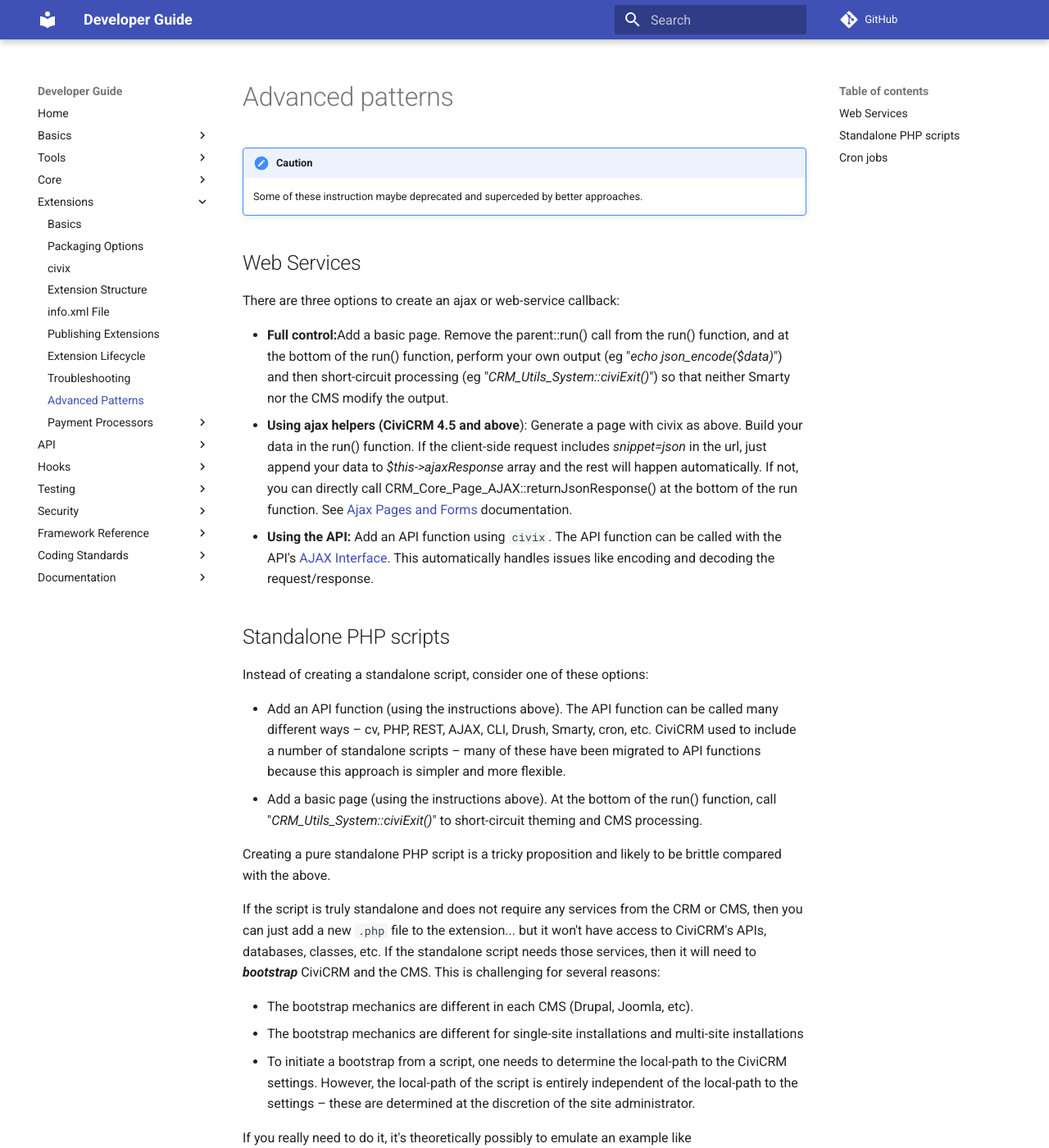
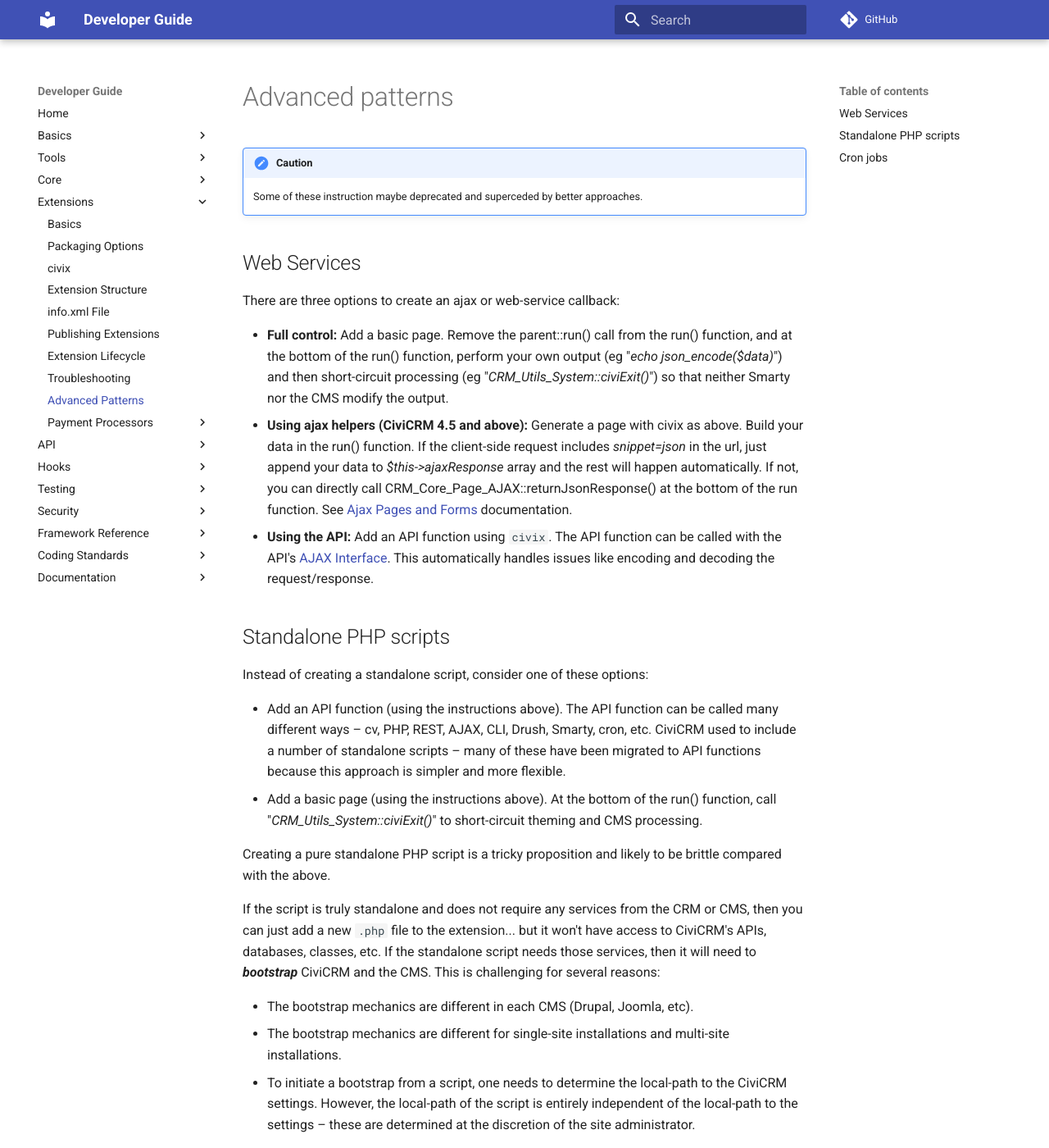
Before and after one commit to civicrm/civicrm-dev-docs, an MkDocs documentation site: the page built from docs/extensions/advanced.md, in a window 1280 px wide and 1400 px high. Shown: the whole window at 82% size. Built offline with MkDocs 1.6.1 and Material for MkDocs 9.7.7, drawn with Linux system fonts in a browser that asks for light colours; comment, search, counter and statistics services are not loaded; old or Windows-style settings are respelled for this version of MkDocs.

```diff
--- a/docs/extensions/advanced.md
+++ b/docs/extensions/advanced.md
@@ -7,73 +7,29 @@
 
 There are three options to create an ajax or web-service callback:
 
--   **Full control:**Add a basic page. Remove the parent::run() call
-    from the run() function, and at the bottom of the run() function,
-    perform your own output (eg "*echo json\_encode($data)*") and then
-    short-circuit processing (eg "*CRM\_Utils\_System::civiExit()*") so
-    that neither Smarty nor the CMS modify the output.
--   **Using ajax helpers (CiviCRM 4.5 and above**): Generate a page with
-    civix as above. Build your data in the run() function. If the
-    client-side request includes *snippet=json* in the url, just append
-    your data to *$this-\>ajaxResponse* array and the rest will happen
-    automatically. If not, you can directly call
-    CRM\_Core\_Page\_AJAX::returnJsonResponse() at the bottom of the run
-    function. See [Ajax Pages and Forms](/framework/ajax.md)
-    documentation.
--   **Using the API:** Add an API function using `civix`.
-    The API function can be called with the API's [AJAX Interface](/api/interfaces.md#ajax).
-    This automatically handles issues like encoding and decoding the
-    request/response.
+-    **Full control:** Add a basic page. Remove the parent::run() call from the run() function, and at the bottom of the run() function, perform your own output (eg "*echo json\_encode($data)*") and then short-circuit processing (eg "*CRM\_Utils\_System::civiExit()*") so that neither Smarty nor the CMS modify the output.
+-    **Using ajax helpers (CiviCRM 4.5 and above):** Generate a page with civix as above. Build your data in the run() function. If the client-side request includes *snippet=json* in the url, just append your data to *$this-\>ajaxResponse* array and the rest will happen automatically. If not, you can directly call CRM\_Core\_Page\_AJAX::returnJsonResponse() at the bottom of the run function. See [Ajax Pages and Forms](/framework/ajax.md) documentation.
+-    **Using the API:** Add an API function using `civix`. The API function can be called with the API's [AJAX Interface](/api/interfaces.md#ajax). This automatically handles issues like encoding and decoding the request/response.
 
 ## Standalone PHP scripts
 
 Instead of creating a standalone script, consider one of these options:
 
--   Add an API function (using the instructions above). The API function
-    can be called many different ways – cv, PHP, REST, AJAX, CLI, Drush,
-    Smarty, cron, etc. CiviCRM used to include a number of standalone
-    scripts – many of these have been migrated to API functions because
-    this approach is simpler and more flexible.
--   Add a basic page (using the instructions above). At the bottom of
-    the run() function, call "*CRM\_Utils\_System::civiExit()*" to
-    short-circuit theming and CMS processing.
+-   Add an API function (using the instructions above). The API function can be called many different ways – cv, PHP, REST, AJAX, CLI, Drush, Smarty, cron, etc. CiviCRM used to include a number of standalone scripts – many of these have been migrated to API functions because this approach is simpler and more flexible.
+-   Add a basic page (using the instructions above). At the bottom of the run() function, call "*CRM\_Utils\_System::civiExit()*" to short-circuit theming and CMS processing.
 
-Creating a pure standalone PHP script is a tricky proposition and likely to be
-brittle compared with the above.
+Creating a pure standalone PHP script is a tricky proposition and likely to be brittle compared with the above.
 
-If the script is truly standalone and
-does not require any services from the CRM or CMS, then you can just add a
-new `.php` file to the extension... but it won't have access to CiviCRM's
-APIs, databases, classes, etc. If the standalone script needs those
-services, then it will need to ***bootstrap*** CiviCRM and the CMS. This
-is challenging for several reasons:
+If the script is truly standalone and does not require any services from the CRM or CMS, then you can just add a new `.php` file to the extension... but it won't have access to CiviCRM's APIs, databases, classes, etc. If the standalone script needs those services, then it will need to ***bootstrap*** CiviCRM and the CMS. This is challenging for several reasons:
 
--   The bootstrap mechanics are different in each CMS (Drupal, Joomla,
-    etc).
--   The bootstrap mechanics are different for single-site installations
-    and multi-site installations
--   To initiate a bootstrap from a script, one needs to determine the
-    local-path to the CiviCRM settings. However, the local-path of the
-    script is entirely independent of the local-path to the settings –
-    these are determined at the discretion of the site administrator.
+-   The bootstrap mechanics are different in each CMS (Drupal, Joomla, etc).
+-   The bootstrap mechanics are different for single-site installations and multi-site installations.
+-   To initiate a bootstrap from a script, one needs to determine the local-path to the CiviCRM settings. However, the local-path of the script is entirely independent of the local-path to the settings – these are determined at the discretion of the site administrator.
 
-If you really need to do it, it's theoretically possibly to emulate an
-example like
-"[bin/deprecated/EmailProcessor.php](http://svn.civicrm.org/civicrm/branches/v4.1/bin/deprecated/EmailProcessor.php)".
-The results will likely be difficult for downstream users to
-install/use.
-
+If you really need to do it, it's theoretically possibly to emulate an example like "[bin/deprecated/EmailProcessor.php](http://svn.civicrm.org/civicrm/branches/v4.1/bin/deprecated/EmailProcessor.php)". The results will likely be difficult for downstream users to install/use.
 
 ## Cron jobs
 
-One can add an API function (using the instructions above) and create a
-schedule record. In CiviCRM 4.3, the schedule record can be
-automatically created; to do this, call "civix
-[generate:api](http://generateapi)" with the option "–schedule Daily"
-(or "-schedule Hourly", etc). CiviCRM will make a best-effort to meet
-the stated schedule.
+One can add an API function (using the instructions above) and create a schedule record. In CiviCRM 4.3, the schedule record can be automatically created; to do this, call "civix [generate:api](http://generateapi)" with the option "–schedule Daily" (or "-schedule Hourly", etc). CiviCRM will make a best-effort to meet the stated schedule.
 
-In CiviCRM 4.2, one can use APIs as cron jobs, but the schedule record
-won't be created automatically. The site administrator must manually
-insert a scheduling record by navigating to "Administer =\> System
-Settings =\> Scheduled Jobs".
+In CiviCRM 4.2, one can use APIs as cron jobs, but the schedule record won't be created automatically. The site administrator must manually insert a scheduling record by navigating to "Administer =\> System Settings =\> Scheduled Jobs".
```
